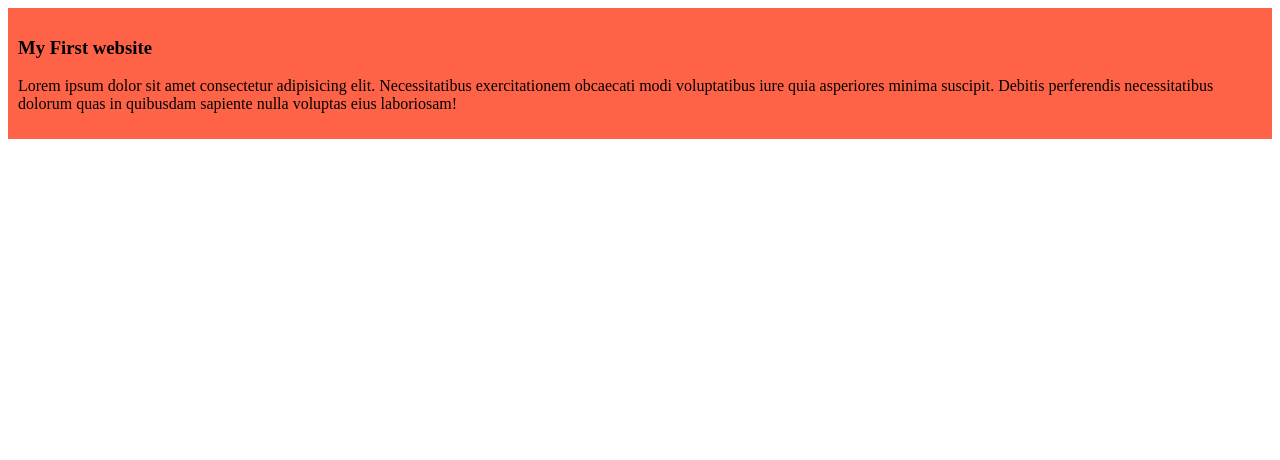
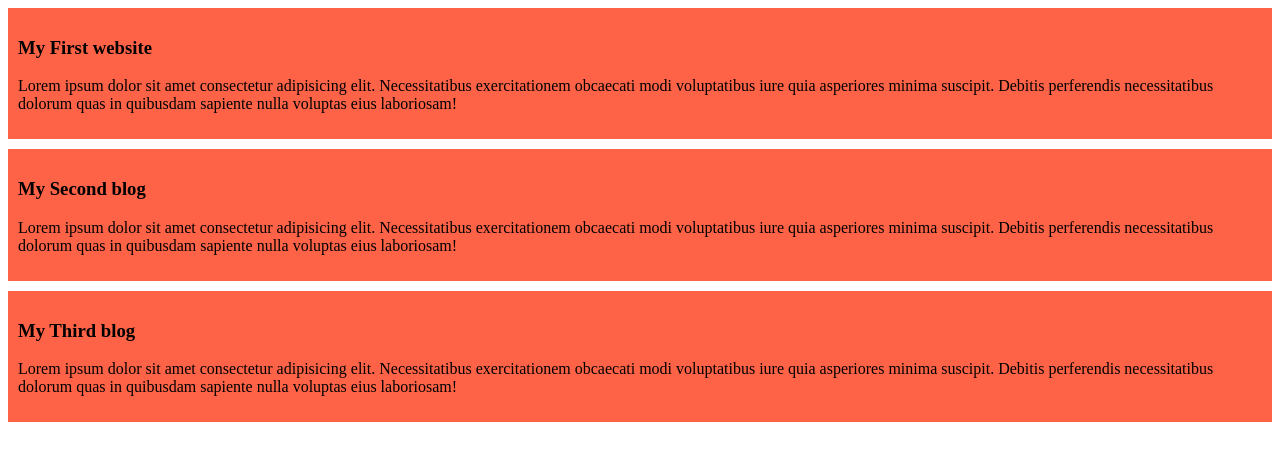
Before and after one commit to sayeedameem/my-simple-website, a plain HTML site: page index.html in a window 1280 px wide. Drawn offline with Linux system fonts and the light colour scheme.

Commit message:
added the second and third blog

```diff
--- a/index.html
+++ b/index.html
@@ -13,6 +13,18 @@
         </h3>
         <p>Lorem ipsum dolor sit amet consectetur adipisicing elit. Necessitatibus exercitationem obcaecati modi voluptatibus iure quia asperiores minima suscipit. Debitis perferendis necessitatibus dolorum quas in quibusdam sapiente nulla voluptas eius laboriosam!</p>
     </div>
+    <div>
+        <h3>
+            My Second blog
+        </h3>
+        <p>Lorem ipsum dolor sit amet consectetur adipisicing elit. Necessitatibus exercitationem obcaecati modi voluptatibus iure quia asperiores minima suscipit. Debitis perferendis necessitatibus dolorum quas in quibusdam sapiente nulla voluptas eius laboriosam!</p>
+    </div>
+    <div>
+        <h3>
+            My Third blog
+        </h3>
+        <p>Lorem ipsum dolor sit amet consectetur adipisicing elit. Necessitatibus exercitationem obcaecati modi voluptatibus iure quia asperiores minima suscipit. Debitis perferendis necessitatibus dolorum quas in quibusdam sapiente nulla voluptas eius laboriosam!</p>
+    </div>
 
 </body>
 </html>
--- a/styles/blog.css
+++ b/styles/blog.css
@@ -1,5 +1,7 @@
 div{
     background-color: tomato;
     padding: 10px;
+    margin-bottom: 10px;
+
 
 }
```
